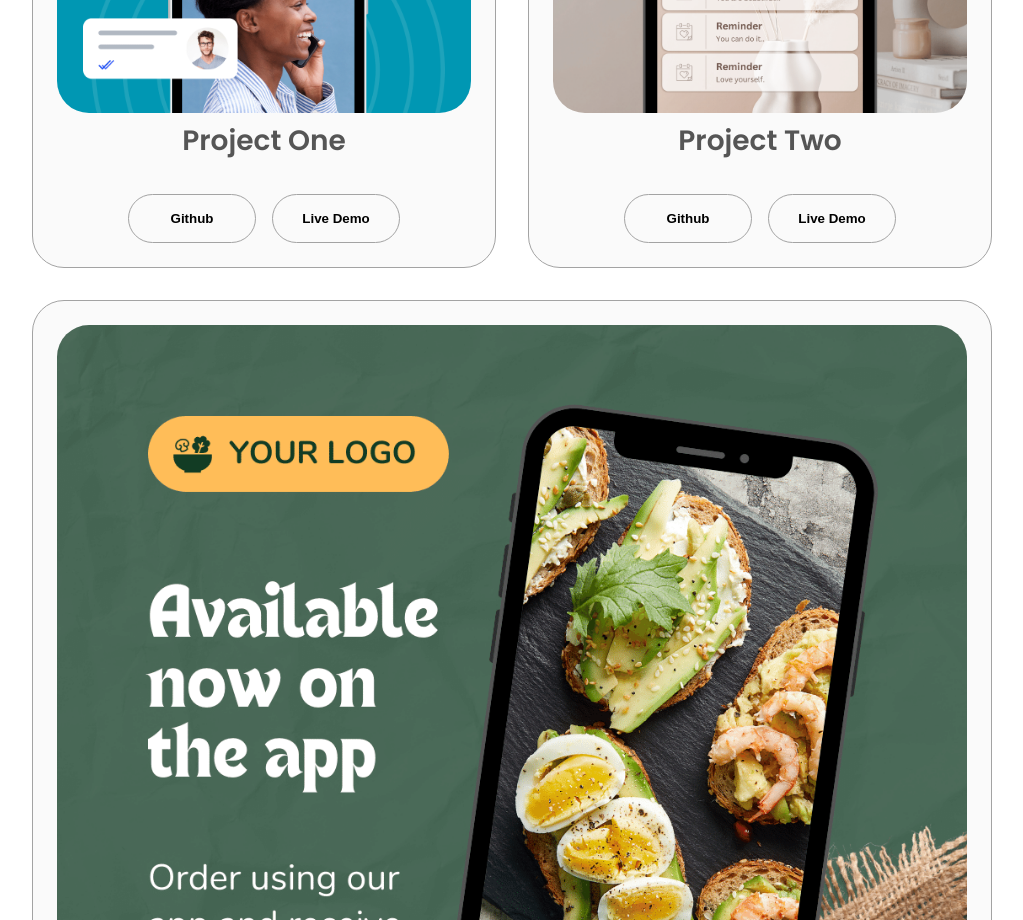
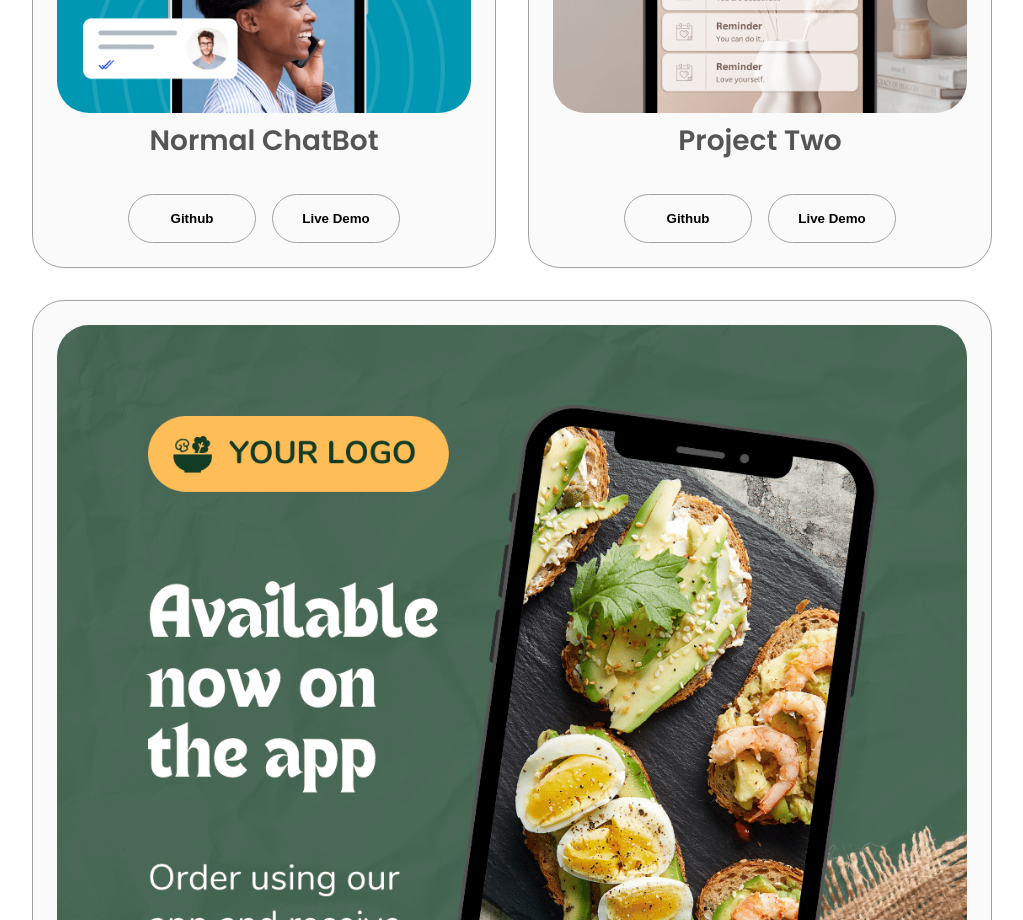
Before and after one commit to arbajfazil/portfolio1, a plain HTML site: page index.html in a window 1280 px wide. Shown: the part 2540-3460 px from the top of the page, without its empty margins (128-1151 px from the left). Drawn offline with Linux system fonts and the light colour scheme.

Commit message:
Update index.html

```diff
--- a/index.html
+++ b/index.html
@@ -226,7 +226,7 @@
                     <div class="details-container color-container">
                         <img src="./assets/project-1.png" alt="Project 1" class="project-img">
 
-                        <h2 class="experience-sub-title project-title">Project One</h2>
+                        <h2 class="experience-sub-title project-title">Normal ChatBot</h2>
 
                         <div class="btn-container">
 
```
